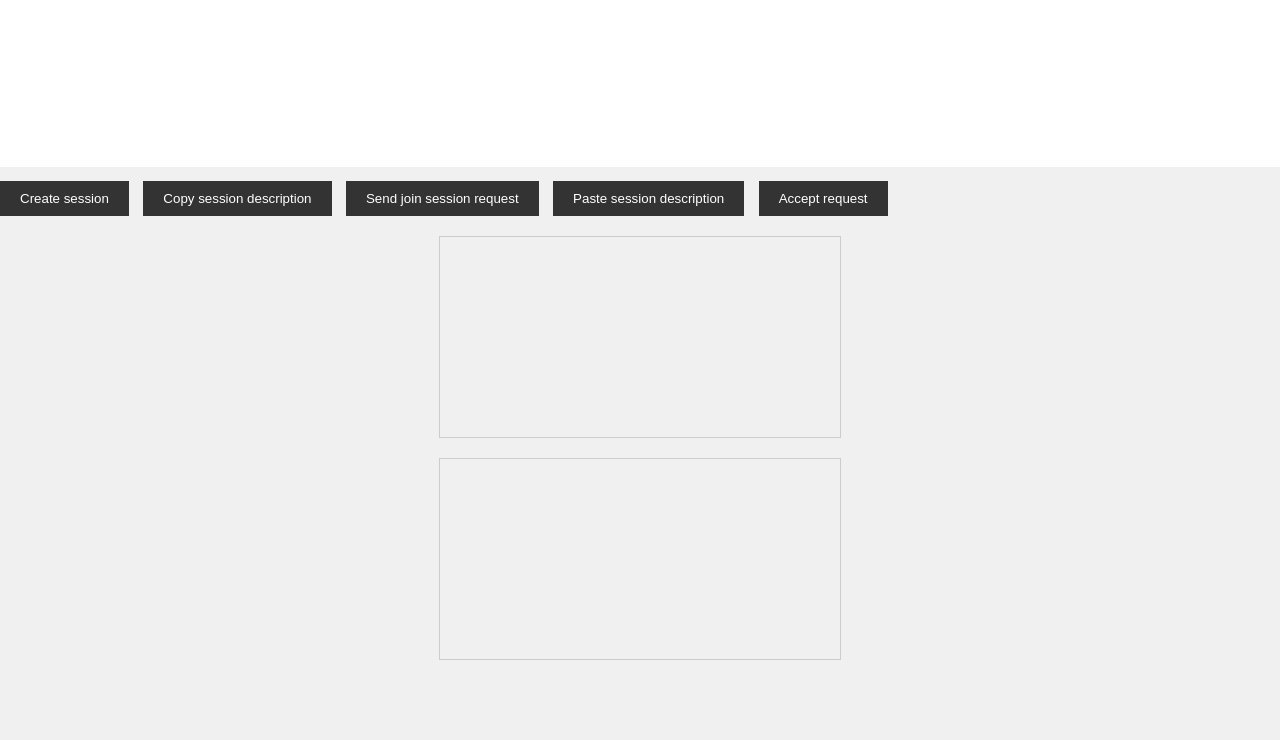
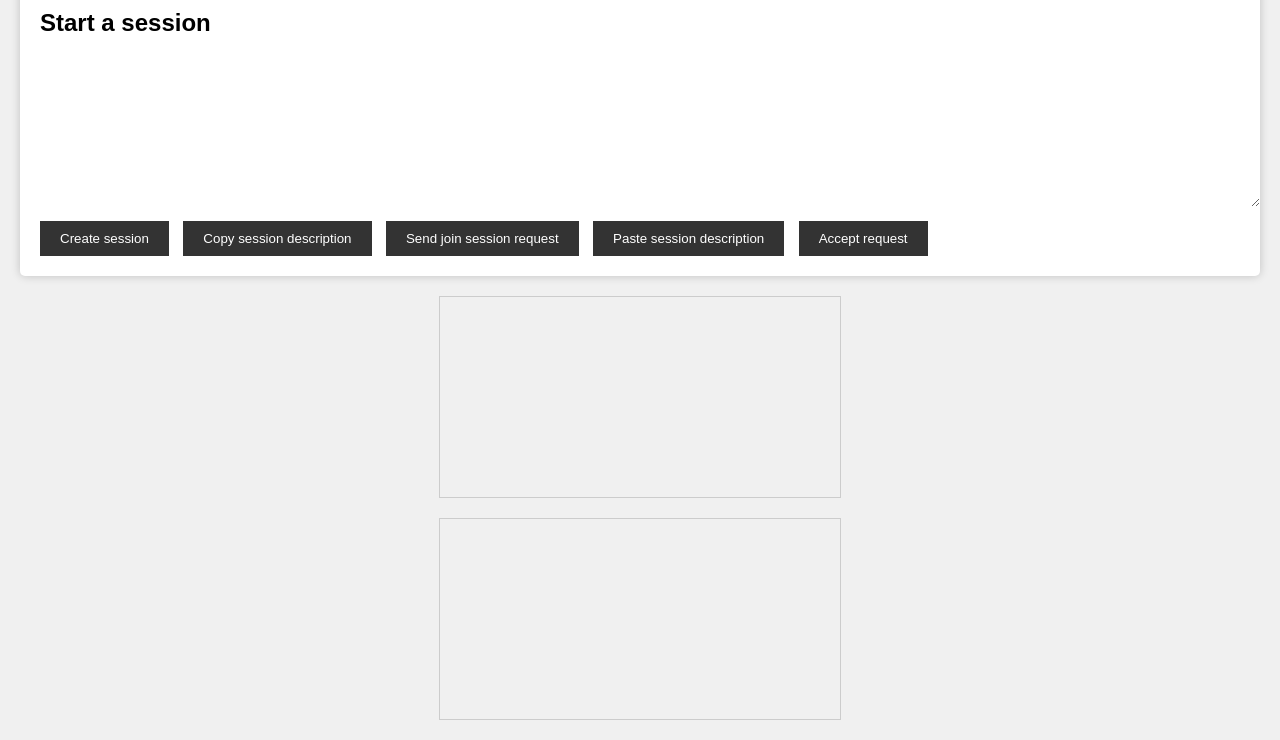
Before and after one commit to SharjeelJathol/p2p-web-rtc, a plain HTML site: page index.html in a window 1280 px wide. Shown: the part 68-808 px from the top of the page. Drawn offline with Linux system fonts and the light colour scheme.

Commit message:
Add documentation and improve WebRTC demo UI/comments
Added detailed documentation files under docs/ covering architecture, signaling flow, usage, file roles, and abbreviations. Updated README with comprehensive instructions, project overview, and troubleshooting. Improved index.html with clearer UI structure and comments. Enhanced script.js with explanatory comments for each function and clarified ICE server configuration.

```diff
--- a/index.html
+++ b/index.html
@@ -9,16 +9,21 @@
   <body>
     <h1>P2P Serverless Video Calling</h1>
 
-    <div>
+    <!-- Signaling UI: textarea carries SDP between peers via copy/paste -->
+    <div class="session">
       <h2>Start a session</h2>
-      <textarea name="" id="connection" cols="30" rows="10"></textarea>
+      <textarea id="connection" cols="30" rows="10"></textarea>
+      <!-- Offerer (Peer A): create offer and copy -->
       <button onclick="peerA()">Create session</button>
       <button onclick="copy()">Copy session description</button>
+      <!-- Answerer (Peer B): paste offer, generate answer and copy back -->
       <button onclick="peerB()">Send join session request</button>
       <button onclick="paste()">Paste session description</button>
+      <!-- Offerer finalizes by setting the answer as remote description -->
       <button onclick="peerA_final()">Accept request</button>
     </div>
 
+    <!-- Local preview (self) and remote stream (peer) -->
     <div>
       <video autoplay class="video" id="local">Sending</video>
       <video autoplay class="video" id="remote">Receiving</video>
```
Also changed, not shown: script.js (+24 -0 lines), 7 other files.
